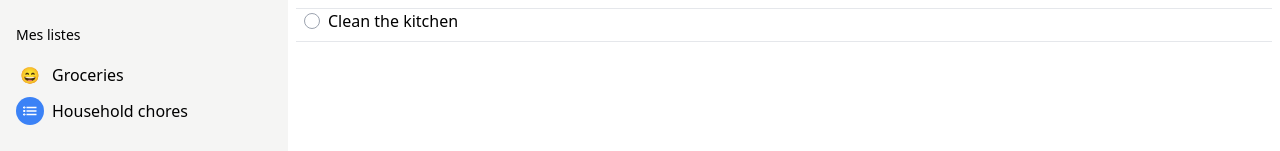
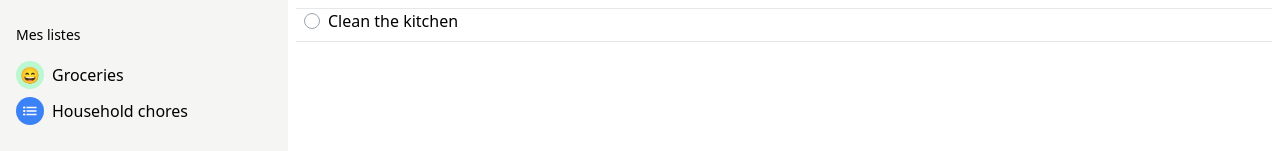
Before and after one commit to luteor/ios-reminders-app-clone-react, a React (Vite) app: page / in a window 1280 px wide. Shown: the part 349-500 px from the top of the page. Built offline with nearby package versions, Linux system fonts and the light colour scheme.

Commit message:
fix: :bug: Correction of the tailwind CSS color dynamization bug in the add list modal and in the sidebar

```diff
--- a/src/assets/listColors.js
+++ b/src/assets/listColors.js
@@ -1,50 +1,62 @@
 export const listColors = [
   {
     name: "red",
-    colorDisplay: "bg-red-500",
+    colorDisplay200: "bg-red-200",
+    colorDisplay500: "bg-red-500",
   },
   {
     name: "orange",
-    colorDisplay: "bg-orange-500",
+    colorDisplay200: "bg-orange-200",
+    colorDisplay500: "bg-orange-500",
   },
   {
     name: "yellow",
-    colorDisplay: "bg-yellow-500",
+    colorDisplay200: "bg-yellow-200",
+    colorDisplay500: "bg-yellow-500",
   },
   {
     name: "green",
-    colorDisplay: "bg-green-500",
+    colorDisplay200: "bg-green-200",
+    colorDisplay500: "bg-green-500",
   },
   {
     name: "cyan",
-    colorDisplay: "bg-cyan-500",
+    colorDisplay200: "bg-cyan-200",
+    colorDisplay500: "bg-cyan-500",
   },
   {
     name: "blue",
-    colorDisplay: "bg-blue-500",
+    colorDisplay200: "bg-blue-200",
+    colorDisplay500: "bg-blue-500",
   },
   {
     name: "violet",
-    colorDisplay: "bg-violet-500",
+    colorDisplay200: "bg-violet-200",
+    colorDisplay500: "bg-violet-500",
   },
   {
     name: "rose",
-    colorDisplay: "bg-rose-500",
+    colorDisplay200: "bg-rose-200",
+    colorDisplay500: "bg-rose-500",
   },
   {
     name: "fuchsia",
-    colorDisplay: "bg-fuchsia-500",
+    colorDisplay200: "bg-fuchsia-200",
+    colorDisplay500: "bg-fuchsia-500",
   },
   {
     name: "stone",
-    colorDisplay: "bg-stone-500",
+    colorDisplay200: "bg-stone-200",
+    colorDisplay500: "bg-stone-500",
   },
   {
     name: "gray",
-    colorDisplay: "bg-gray-500",
+    colorDisplay200: "bg-gray-200",
+    colorDisplay500: "bg-gray-500",
   },
   {
     name: "pink",
-    colorDisplay: "bg-pink-500",
+    colorDisplay200: "bg-pink-200",
+    colorDisplay500: "bg-pink-500",
   },
 ];
--- a/src/components/AddListModal.jsx
+++ b/src/components/AddListModal.jsx
@@ -60,8 +60,15 @@ export const AddListModal = ({
     setChosenListEmoji(undefined);
   };
 
-  const standardColorDisplay = `bg-${chosenListColor}-500`;
-  const lightColorDisplay = `bg-${chosenListColor}-200`;
+  const getDisplayColors = (listColors) => {
+    const color = listColors.find((color) => color.name === chosenListColor);
+    return {
+      colorDisplay200: color.colorDisplay200,
+      colorDisplay500: color.colorDisplay500,
+    };
+  };
+
+  const { colorDisplay200, colorDisplay500 } = getDisplayColors(listColors);
 
   const handleSubmitAddListForm = (event) => {
     event.preventDefault();
@@ -91,7 +98,6 @@ export const AddListModal = ({
       },
     ];
 
-    console.log(updatedReminderLists);
     setReminderLists(updatedReminderLists);
     setIsAddListModalOpen(false);
   };
@@ -141,7 +147,7 @@ export const AddListModal = ({
                     id={`list-${color.name}`}
                     name="color"
                     value={color.name}
-                    className={`peer h-4 w-4 appearance-none rounded-full ${color.colorDisplay}`}
+                    className={`peer h-4 w-4 appearance-none rounded-full ${color.colorDisplay500}`}
                     defaultChecked={index === 0}
                     onChange={() => setChosenListColor(color.name)}
                   />
@@ -159,14 +165,14 @@ export const AddListModal = ({
               <input
                 id="list-icon"
                 name="icon"
-                className={`relative h-11 w-11 cursor-pointer appearance-none rounded-full ${lightColorDisplay} pl-3 text-sm`}
+                className={`relative h-11 w-11 cursor-pointer appearance-none rounded-full ${colorDisplay200} pl-3 text-sm`}
                 value={chosenListEmoji}
                 onClick={handleEmojiPickerClick}
                 readOnly
               />
             ) : (
               <div
-                className={`relative h-11 w-11 cursor-pointer appearance-none rounded-full ${lightColorDisplay} pl-3 text-sm`}
+                className={`relative h-11 w-11 cursor-pointer appearance-none rounded-full ${colorDisplay200} pl-3 text-sm`}
               >
                 <BsEmojiGrin
                   className="absolute left-1/2 top-1/2 h-6 w-6 -translate-x-1/2 -translate-y-1/2 transform text-gray-500"
@@ -188,7 +194,7 @@ export const AddListModal = ({
             </div>
 
             <div
-              className={`relative h-11 w-11 cursor-pointer appearance-none rounded-full ${standardColorDisplay} pl-3 text-sm`}
+              className={`relative h-11 w-11 cursor-pointer appearance-none rounded-full ${colorDisplay500} pl-3 text-sm`}
             >
               <IoListSharp
                 className="absolute left-1/2 top-1/2 h-6 w-6 -translate-x-1/2 -translate-y-1/2 transform text-white"
--- a/src/components/List.jsx
+++ b/src/components/List.jsx
@@ -1,3 +1,4 @@
+import { listColors } from "@assets/listColors";
 import { IoListSharp } from "react-icons/io5";
 
 export const List = ({
@@ -15,8 +16,15 @@ export const List = ({
     setIsCompletedRemindersDisplayed(false);
   };
 
-  const standardColorDisplay = `bg-${listColor}-500`;
-  const lightColorDisplay = `bg-${listColor}-200`;
+  const getDisplayColors = (listColors) => {
+    const color = listColors.find((color) => color.name === listColor);
+    return {
+      colorDisplay200: color.colorDisplay200,
+      colorDisplay500: color.colorDisplay500,
+    };
+  };
+
+  const { colorDisplay200, colorDisplay500 } = getDisplayColors(listColors);
 
   return (
     <div
@@ -25,13 +33,13 @@ export const List = ({
     >
       {listIcon ? (
         <div
-          className={`h-7 w-7 cursor-pointer appearance-none rounded-full ${lightColorDisplay} flex items-center justify-center`}
+          className={`h-7 w-7 cursor-pointer appearance-none rounded-full ${colorDisplay200} flex items-center justify-center`}
         >
           <span>{listIcon}</span>
         </div>
       ) : (
         <div
-          className={`h-7 w-7 cursor-pointer appearance-none rounded-full ${standardColorDisplay} flex items-center justify-center`}
+          className={`h-7 w-7 cursor-pointer appearance-none rounded-full ${colorDisplay500} flex items-center justify-center`}
         >
           <IoListSharp className=" h-4 w-4 text-white" />
         </div>
```
